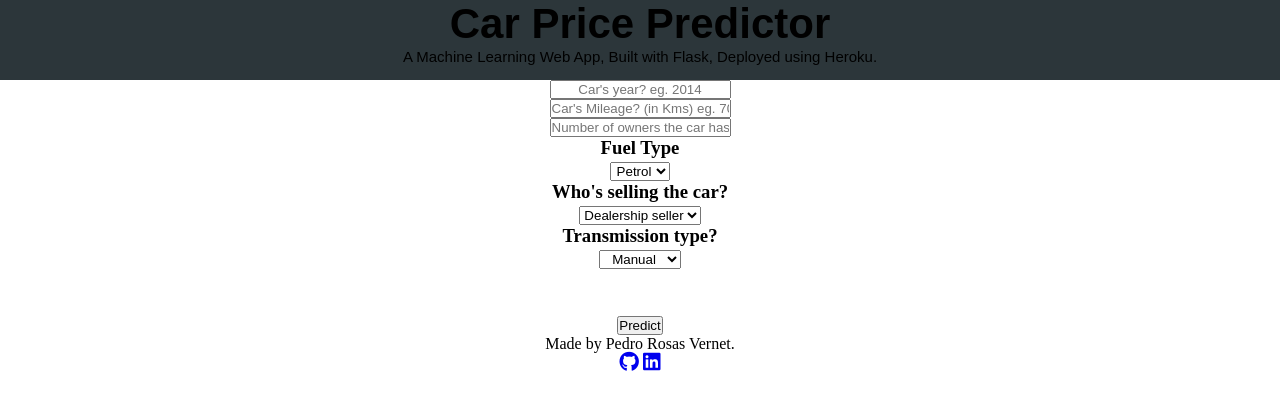
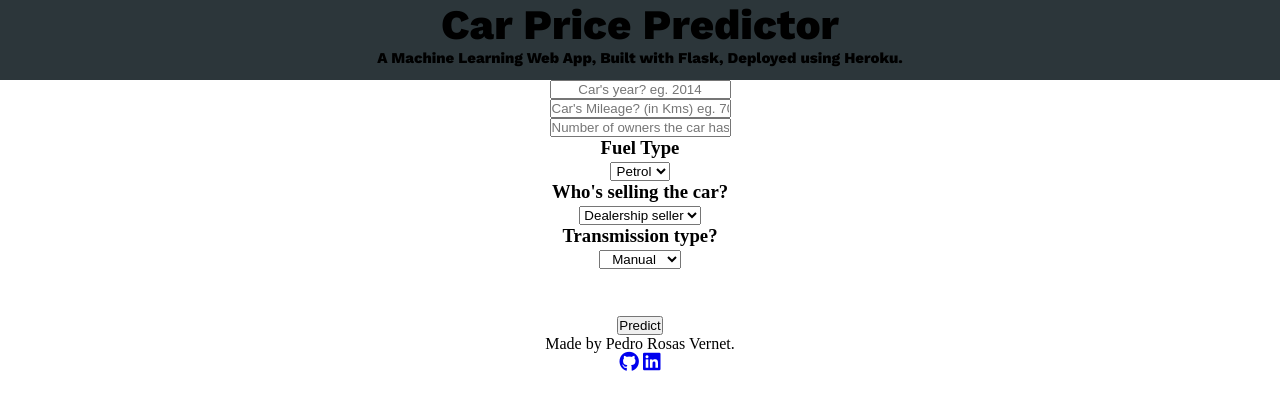
Before and after one commit to prosasDS/car-price-regression, a Flask app: page / in a window 1280 px wide. Shown: the top 410 px of the page. Run offline with Flask 2, Linux system fonts and the light colour scheme; parts of the project's set-up code (start-up, migrations or seed data) failed here and were passed over; some libraries are stand-ins or nearby versions.

Commit message:
Update index.html

```diff
--- a/templates/index.html
+++ b/templates/index.html
@@ -3,7 +3,8 @@
 <head>
     <meta charset="UTF-8">
     <title>Car Price Predictor</title>
-    <link href="https://fonts.googleapis.com/css2?family=Montserrat:400,800" rel="stylesheet">
+    <link rel="preconnect" href="https://fonts.gstatic.com">
+    <link href="https://fonts.googleapis.com/css2?family=Work+Sans:wght@800&display=swap" rel="stylesheet">
     <link rel="stylesheet" type="text/css" href="{{ url_for('static', filename='styles.css') }}">
     <script src="https://kit.fontawesome.com/4a5f7f2f41.js" crossorigin="anonymous"></script>
 
```
